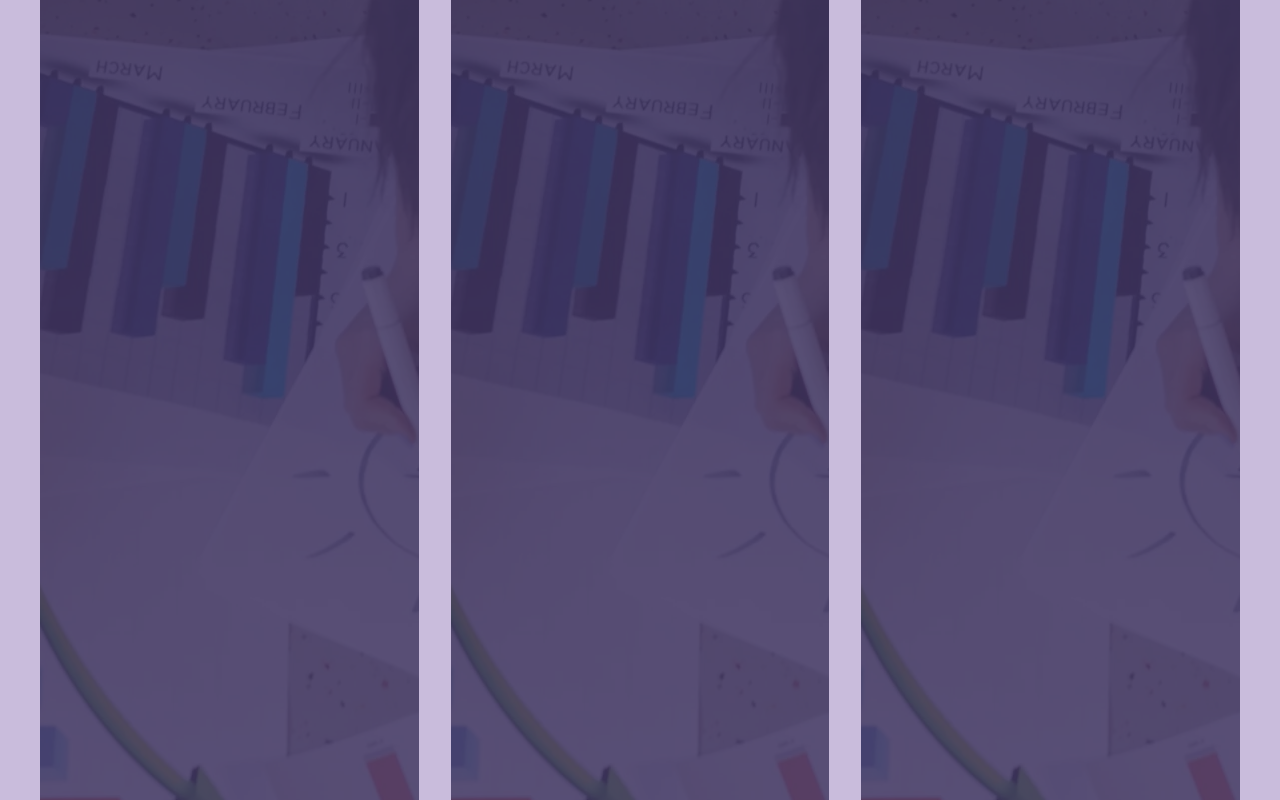
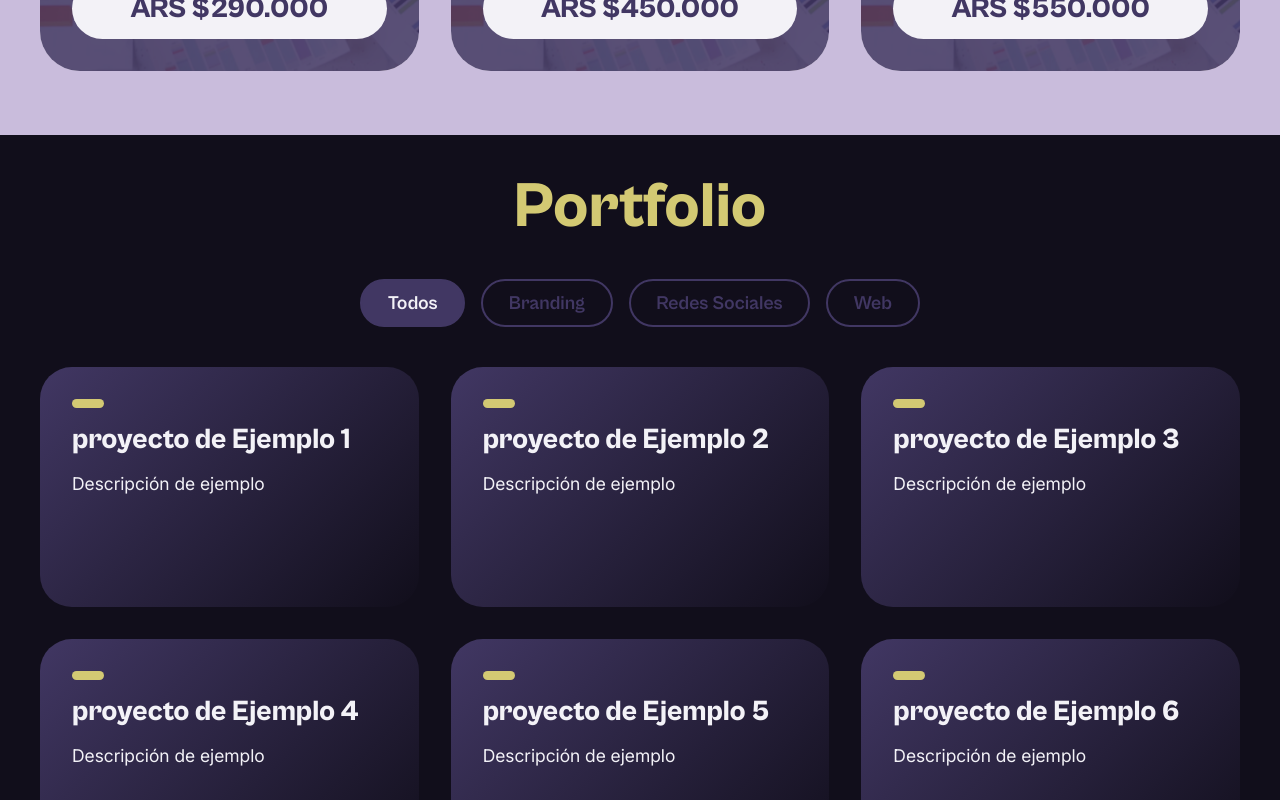
Before and after one commit to cisco-sla/galaso-marketing, a React (Vite) app: page / in a window 1280 px wide. Shown: the part 2900-3700 px from the top of the page. Built offline with nearby package versions, Linux system fonts and the light colour scheme.

Commit message:
Agrega sección de Portfolio con filtro por categoría

```diff
--- a/src/App.jsx
+++ b/src/App.jsx
@@ -3,6 +3,7 @@ import Hero from "./components/Hero";
 import About from "./components/About";
 import Services from "./components/Services";
 import Plans from "./components/Plans";
+import Portfolio from "./components/Portfolio";
 import fotoPerfil from "./assets/fran_mkt2.webp";
 
 /*creamos la función para que devuelva los componentes que necesitamos. Al Hero, le pasamos las props (titulo, destacado, etc.)
@@ -22,6 +23,7 @@ function App() {
       <About />
       <Services />
       <Plans />
+      <Portfolio />
     </>
   );
 }
--- a/src/components/PlanCard.jsx
+++ b/src/components/PlanCard.jsx
@@ -11,7 +11,7 @@ function PlanCard({ plan, incluye, fondo }) {
 
   return (
     <article className="plan-card">
-      <img className="plan-2card__imagen" src={fondo} alt="" />
+      <img className="plan-card__imagen" src={fondo} alt="" />
       <div className="plan-card__velo"></div>
       <div className="plan-card__contenido">
         <h3 className="plan-card__nombre">{plan.nombre}</h3>
--- /dev/null
+++ b/src/components/Portfolio.css
@@ -0,0 +1,52 @@
+.portfolio {
+  padding: 2rem 2rem 4rem;
+  background: var(--color-lila);
+}
+
+.portfolio__titulo {
+  margin-bottom: 2rem;
+  font-size: 4rem;
+  text-align: center;
+  color: var(--color-acento);
+}
+
+.portfolio__filtros {
+  display: flex;
+  flex-wrap: wrap;
+  justify-content: center;
+  gap: 1rem;
+  margin-bottom: 2.5rem;
+}
+
+.portfolio__filtro {
+  padding: 0.6rem 1.6rem;
+  border: 2px solid var(--color-primario);
+  border-radius: 999px;
+  background: transparent;
+  color: var(--color-primario);
+  font-family: var(--fuente-titulos);
+  font-size: 1.2rem;
+  font-weight: 700;
+  cursor: pointer;
+  transition:
+    background 0.3s ease,
+    color 0.3s ease;
+}
+
+.portfolio__filtro:hover {
+  background: var(--color-lila);
+}
+
+.portfolio__filtro--activo,
+.portfolio__filtro--activo:hover {
+  background: var(--color-primario);
+  color: var(--color-texto-claro);
+}
+
+.portfolio__grilla {
+  display: grid;
+  grid-template-columns: repeat(3, 1fr);
+  gap: 2rem;
+  max-width: 75rem;
+  margin: 0 auto;
+}
--- /dev/null
+++ b/src/components/Portfolio.jsx
@@ -0,0 +1,50 @@
+import { useState } from "react";
+import "./Portfolio.css";
+import ProjectCard from "./ProjectCard";
+import { categorias, proyectos } from "../data/proyectos";
+
+function Portfolio() {
+  const [categoriaActiva, setCategoriaActiva] = useState("Todos");
+
+  const proyectosVisibles =
+    categoriaActiva === "Todos"
+      ? proyectos
+      : proyectos.filter((proyecto) => proyecto.categoria === categoriaActiva);
+
+  return (
+    <section className="portfolio" id="portfolio">
+      <h2 className="portfolio__titulo">Portfolio</h2>
+
+      <div className="portfolio__filtros">
+        {categorias.map((categoria) => (
+          <button
+            key={categoria}
+            type="button"
+            className={
+              categoria === categoriaActiva
+                ? "portfolio__filtro portfolio__filtro--activo"
+                : "portfolio__filtro"
+            }
+            aria-pressed={categoria === categoriaActiva}
+            onClick={() => setCategoriaActiva(categoria)}
+          >
+            {categoria}
+          </button>
+        ))}
+      </div>
+
+      <div className="portfolio__grilla">
+        {proyectosVisibles.map((proyecto) => (
+          <ProjectCard
+            key={proyecto.id}
+            titulo={proyecto.titulo}
+            categorias={proyecto.categoria}
+            descripcion={proyecto.descripcion}
+          />
+        ))}
+      </div>
+    </section>
+  );
+}
+
+export default Portfolio;
--- /dev/null
+++ b/src/components/ProjectCard.css
@@ -0,0 +1,42 @@
+.project-card {
+  display: flex;
+  flex-direction: column;
+  align-items: flex-start;
+  gap: 1rem;
+  min-height: 15rem;
+  padding: 2rem;
+  border-radius: 2rem;
+  background: linear-gradient(
+    135deg,
+    var(--color-primario),
+    var(--color-fondo-oscuro)
+  );
+  color: var(--color-texto-claro);
+  transition:
+    transform 0.3s ease,
+    box-shadow 0.3s ease;
+}
+
+.project-card:hover {
+  transform: translateY(-6px);
+  box-shadow: 0 1rem 2rem rgb(31 23 48 / 35%);
+}
+
+.project-card__categoria {
+  padding: 0.3rem 1rem;
+  border-radius: 999px;
+  background: var(--color-acento);
+  color: var(--color-fondo-oscuro);
+  font-size: 0.95rem;
+  font-weight: 600;
+}
+
+.project-card__titulo {
+  font-size: 1.8rem;
+  line-height: 1.1;
+}
+
+.project-card__descripcion {
+  font-size: 1.1rem;
+  line-height: 1.4;
+}
--- /dev/null
+++ b/src/components/ProjectCard.jsx
@@ -0,0 +1,13 @@
+import "./ProjectCard.css";
+
+function ProjectCard({ titulo, categoria, descripcion }) {
+  return (
+    <article className="project-card">
+      <span className="project-card__categoria">{categoria}</span>
+      <h3 className="project-card__titulo">{titulo}</h3>
+      <p className="project-card__descripcion">{descripcion}</p>
+    </article>
+  );
+}
+
+export default ProjectCard;
--- a/src/components/Services.css
+++ b/src/components/Services.css
@@ -1,13 +1,13 @@
 .services {
   padding: 4rem 2rem;
-  background: var(--color-fondo-claro);
+  background: var(--color-primario);
 }
 
 .services__titulo {
   margin-bottom: 3rem;
   font-size: 4rem;
   text-align: center;
-  color: var(--color-primario);
+  color: var(--color-oscuro);
 }
 
 .services__grilla {
--- /dev/null
+++ b/src/data/proyectos.js
@@ -0,0 +1,40 @@
+export const categorias = ["Todos", "Branding", "Redes Sociales", "Web"];
+
+export const proyectos = [
+  {
+    id: 1,
+    titulo: "proyecto de Ejemplo 1",
+    categoria: "Branding",
+    descripcion: "Descripción de ejemplo",
+  },
+  {
+    id: 2,
+    titulo: "proyecto de Ejemplo 2",
+    categoria: "Redes Sociales",
+    descripcion: "Descripción de ejemplo",
+  },
+  {
+    id: 3,
+    titulo: "proyecto de Ejemplo 3",
+    categoria: "Web",
+    descripcion: "Descripción de ejemplo",
+  },
+  {
+    id: 4,
+    titulo: "proyecto de Ejemplo 4",
+    categoria: "Branding",
+    descripcion: "Descripción de ejemplo",
+  },
+  {
+    id: 5,
+    titulo: "proyecto de Ejemplo 5",
+    categoria: "Redes Sociales",
+    descripcion: "Descripción de ejemplo",
+  },
+  {
+    id: 6,
+    titulo: "proyecto de Ejemplo 6",
+    categoria: "Web",
+    descripcion: "Descripción de ejemplo",
+  },
+];
```
